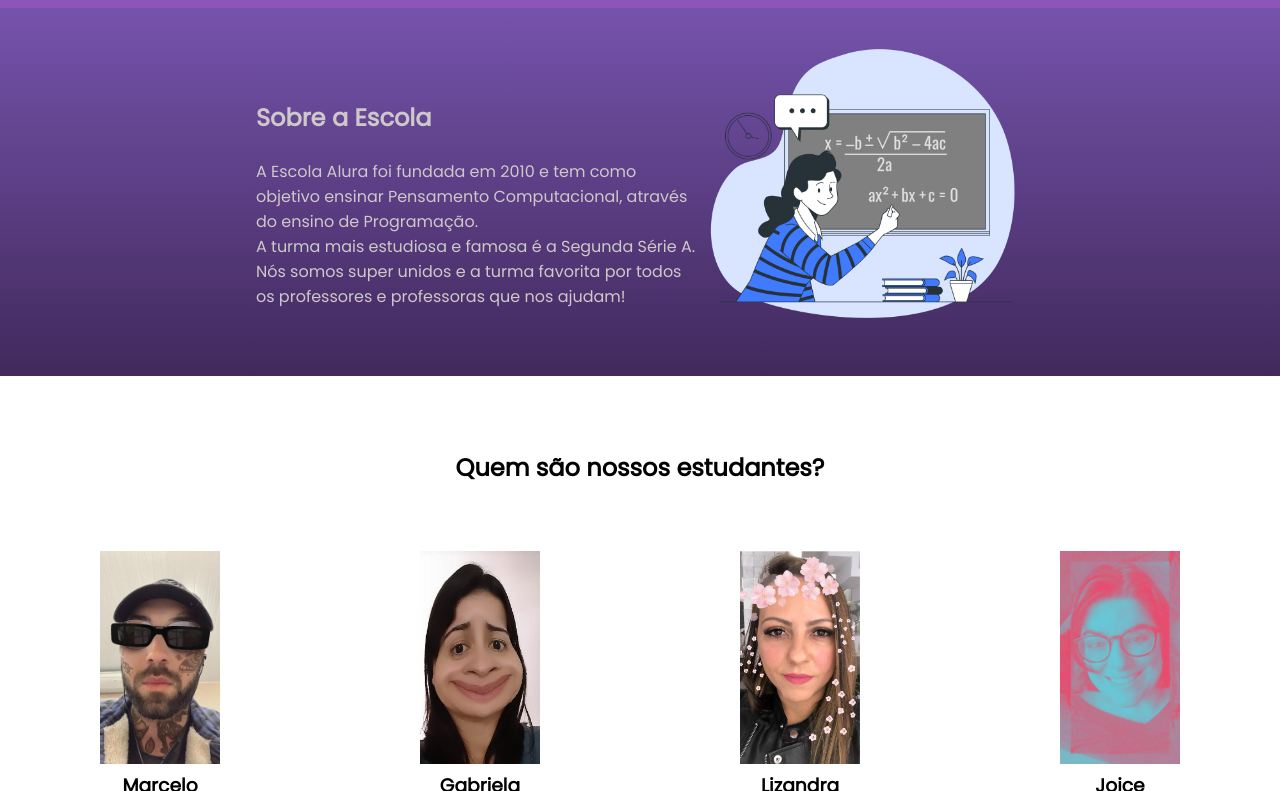
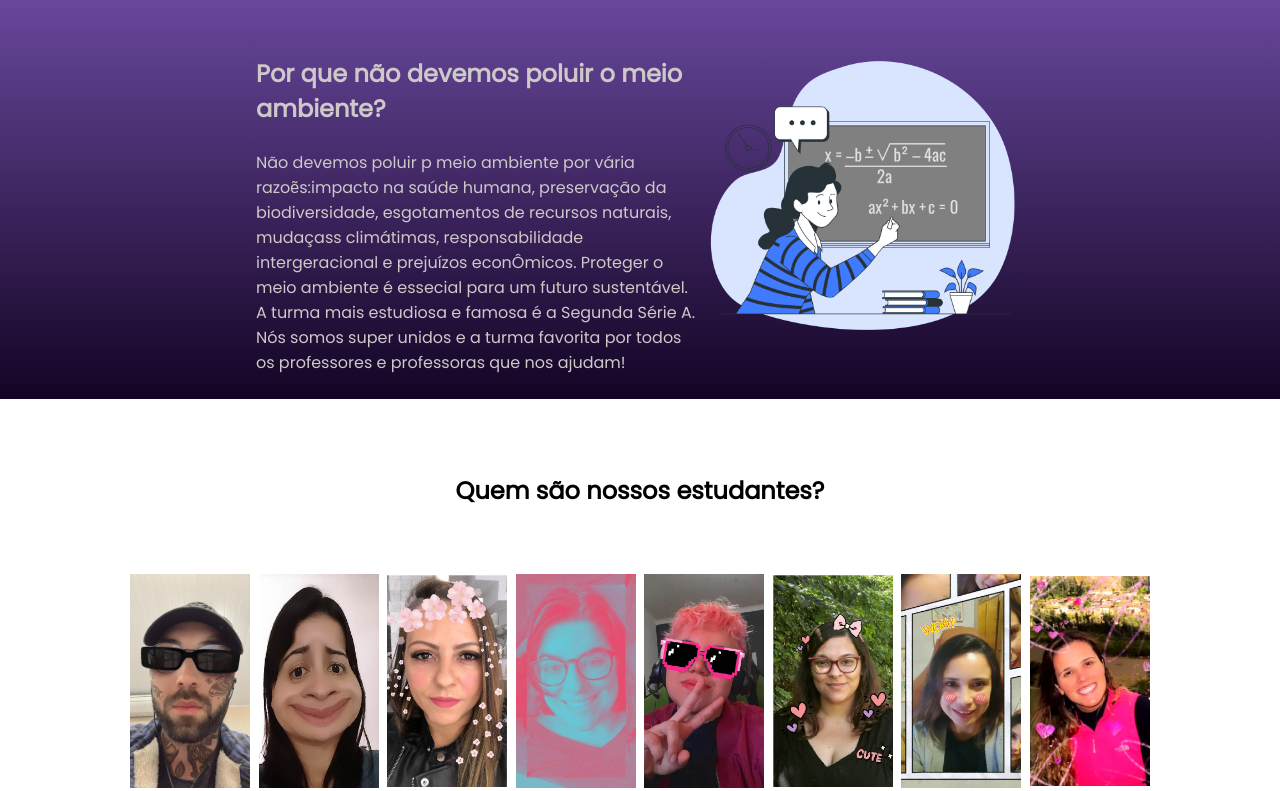
Before and after one commit to vitosa27/html, a plain HTML site: page index.html in a window 1280 px wide. Shown: the part 84-875 px from the top of the page. Drawn offline with Linux system fonts and the light colour scheme.

Commit message:
Add files via upload

```diff
--- a/index.html
+++ b/index.html
@@ -20,8 +20,10 @@
     </header>
     <section class="escola">
         <div class="escola-div-conteudo">
-            <h2 class="escola-titulo">Sobre a Escola</h2> <!-- cabeçalho 2 -->
-            <p class="escola-texto-um">A Escola Alura foi fundada em 2010 e tem como objetivo ensinar Pensamento Computacional, através do ensino de  Programação.</p>
+            <h2 class="escola-titulo">Por que não devemos poluir o meio ambiente?</h2> <!-- cabeçalho 2 -->
+            <p class="escola-texto-um">Não devemos poluir p meio ambiente por vária razoẽs:impacto na saúde humana, preservação da biodiversidade, esgotamentos de recursos naturais, mudaçass climátimas, responsabilidade intergeracional e prejuízos econÔmicos.
+                Proteger o meio ambiente é essecial para um futuro sustentável.
+            </p>
             <p class="escola-texto-dois">A turma mais estudiosa e famosa é a Segunda Série A. Nós somos super unidos e a turma favorita por todos os professores e professoras que nos ajudam!</p>
         </div>
         <img class="escola-imagem" src="Formula-bro.png" alt="imagem que representa uma professora em sala de aula"> <!-- tag de imagem -->
--- a/style.css
+++ b/style.css
@@ -7,7 +7,7 @@
     font-family: 'Poppins', sans-serif; /* tipo de fonte (letra) */
 }
 .cabecalho {
-    background-color: #8c56b8; /* cor de fundo do cabecalho */
+    background-color: #674899; /* cor de fundo do cabecalho */
     color: white; /* cor da letra do cabecalho */
     display: flex; /* criar elementos flexiveis que se adaptam aqualquer tipo de tela */
     justify-content: space-around;  /* justificar o conteúdo */
@@ -30,7 +30,7 @@
 }
 
 .escola{
-    background-image: linear-gradient(#7553ac,#41295c); /* gera uma imagem com gradinte que começa na cor #424E61 e termina em #16CFF8 */
+    background-image: linear-gradient(#664699,#130424); /* gera uma imagem com gradinte que começa na cor #424E61 e termina em #16CFF8 */
     color:rgb(206, 200, 200);  /* cor da fonte (letra) */
     display: flex;
     justify-content: center;
@@ -78,7 +78,7 @@
 
 }
 
-.estudante-div {
+.esdudante-div {
     flex-grow: 2;
     width: 25%;
 }
```
